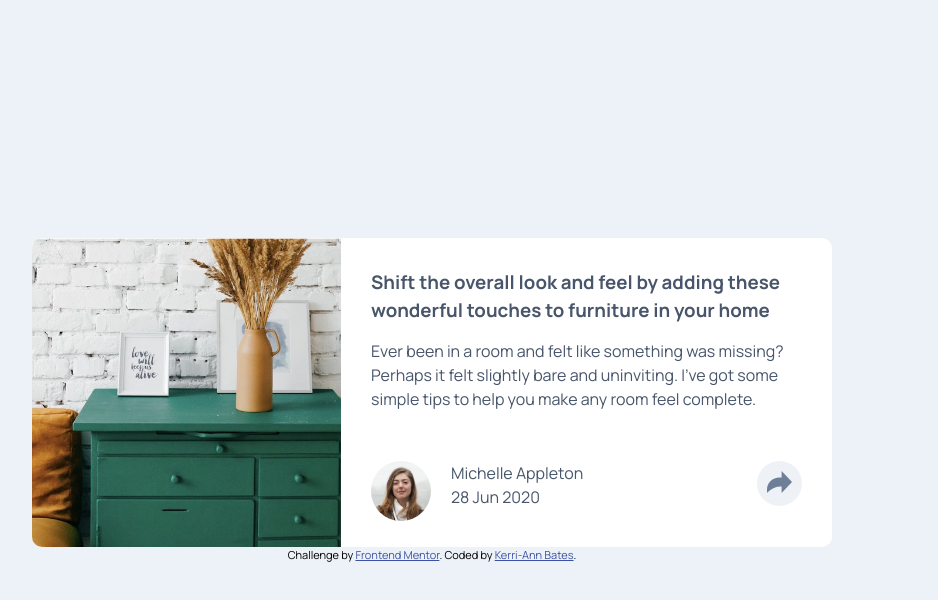
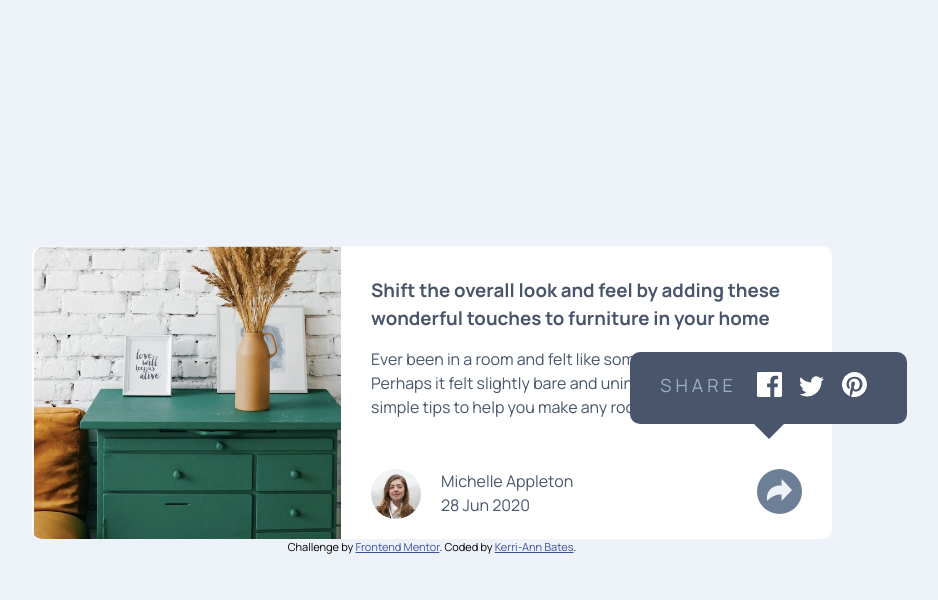
Before and after one commit to Kerri-AnnBates/article-preview-component-master, a website: page index.html in a window 1280 px wide. Both pictures are taken after a click on the button 987 px from the left and 483 px from the top of the page. Shown: the whole page, without its empty margins (208-1146 px from the left). Drawn offline with Linux system fonts and the light colour scheme; files whose address does not match are found by name.

Commit message:
setup share button toggle

```diff
--- a/index.html
+++ b/index.html
@@ -14,7 +14,7 @@
 	<div class="preview-component">
 		<div class="main">
 			<div class="main__img">
-				<img src="./images//drawers.jpg" alt="Drawers">
+				<img src="/images//drawers.jpg" alt="Drawers">
 			</div>
 			<div class="main__content">
 				<div class="content_container">
@@ -23,17 +23,15 @@
 				</div>
 				<div class="footer">
 					<div class="group">
-						<div class="footer__img">
-							<img src="./images/avatar-michelle.jpg" alt="author's profile">
-						</div>
+						<img src="/images/avatar-michelle.jpg" alt="author's profile">
 						<div class="footer__content">
 							<p>Michelle Appleton</p>
 							<p>28 Jun 2020</p>
 						</div>
 					</div>
-					<div class="footer__share">
-						<button class="button">
-							<img class="share__btn" src="./images/icon-share.svg" alt="Share">
+					<div class="footer__share" id="share-btn">
+						<button class="button share__btn">
+							<img src="/images/icon-share.svg" alt="Share">
 						</button>
 					</div>
 				</div>
@@ -43,14 +41,14 @@
 							<p>Share</p>
 						</div>
 						<div class="footer__social">
-							<img src="./images/icon-facebook.svg" alt="">
-							<img src="./images/icon-twitter.svg" alt="">
-							<img src="./images/icon-pinterest.svg" alt="">
+							<img src="/images/icon-facebook.svg" alt="">
+							<img src="/images/icon-twitter.svg" alt="">
+							<img src="/images/icon-pinterest.svg" alt="">
 						</div>
 					</div>
 					<div class="footer__share footer__share--active">
-						<button class="button">
-							<img src="./images/icon-share-light.svg" alt="Share">
+						<button class="button share__btn">
+							<img src="/images/icon-share-light.svg" alt="Share">
 						</button>
 					</div>
 				</div>
@@ -58,6 +56,7 @@
 		</div>
 	</div>
 	<div class="attribution"> Challenge by <a href="https://www.frontendmentor.io?ref=challenge" target="_blank">Frontend Mentor</a>. Coded by <a href="#">Kerri-Ann Bates</a>. </div>
+	<script src="./js/index.js"></script>
 </body>
 
 </html>
--- /dev/null
+++ b/js/index.js
@@ -0,0 +1,17 @@
+const shareBtn = document.querySelector(".share__btn");
+const shareBtnBackground = document.querySelector(".footer__share button");
+const shareBtnImage = document.querySelector(".share__btn img");
+const shareElement = document.querySelector(".footer__share-more");
+const iconArr = ["/images/icon-share.svg", "/images/icon-share-light.svg"];
+
+shareBtn.addEventListener("click", () => {
+	shareElement.classList.toggle("show");
+	shareBtnBackground.classList.toggle("show");
+	imageSource = shareBtnImage.src;
+
+	if (!imageSource.includes(iconArr[1])) {
+		shareBtnImage.src = iconArr[1];
+	} else {
+		shareBtnImage.src = iconArr[0];
+	}
+});
--- a/styles/scss/_preview-component.scss
+++ b/styles/scss/_preview-component.scss
@@ -65,17 +65,15 @@
 	justify-content: space-between;
 }
 
-.footer__img {
-	img {
-		width: 60px;
-		height: 60px;
-		border-radius: 50%;
-	}
+.footer .group > img {
+	width: 50px;
+	border-radius: 50%;
+	float: left;
 }
 
 .footer__content,
 .footer__social {
-	padding-left: 20px;
+	margin-left: 20px;
 }
 
 .footer__img,
@@ -85,14 +83,22 @@
 	float: left;
 }
 
+#share-btn {
+	z-index: 1;
+}
+
 .footer__share {
 	button {
 		border: none;
 		background-color: $lightGray;
 		padding: 10px;
 		border-radius: 50%;
+
 		&:hover {
 			cursor: pointer;
+		}
+		&.show {
+			background-color: $DarkBlue;
 		}
 	}
 
@@ -103,7 +109,7 @@
 
 .footer__share--active {
 	button {
-		background-color: $DarkBlue;
+		background-color: transparent;
 
 		@media (min-width: $DesktopSize) {
 			display: none;
```
Also changed, not shown: styles/css/styles.css.
